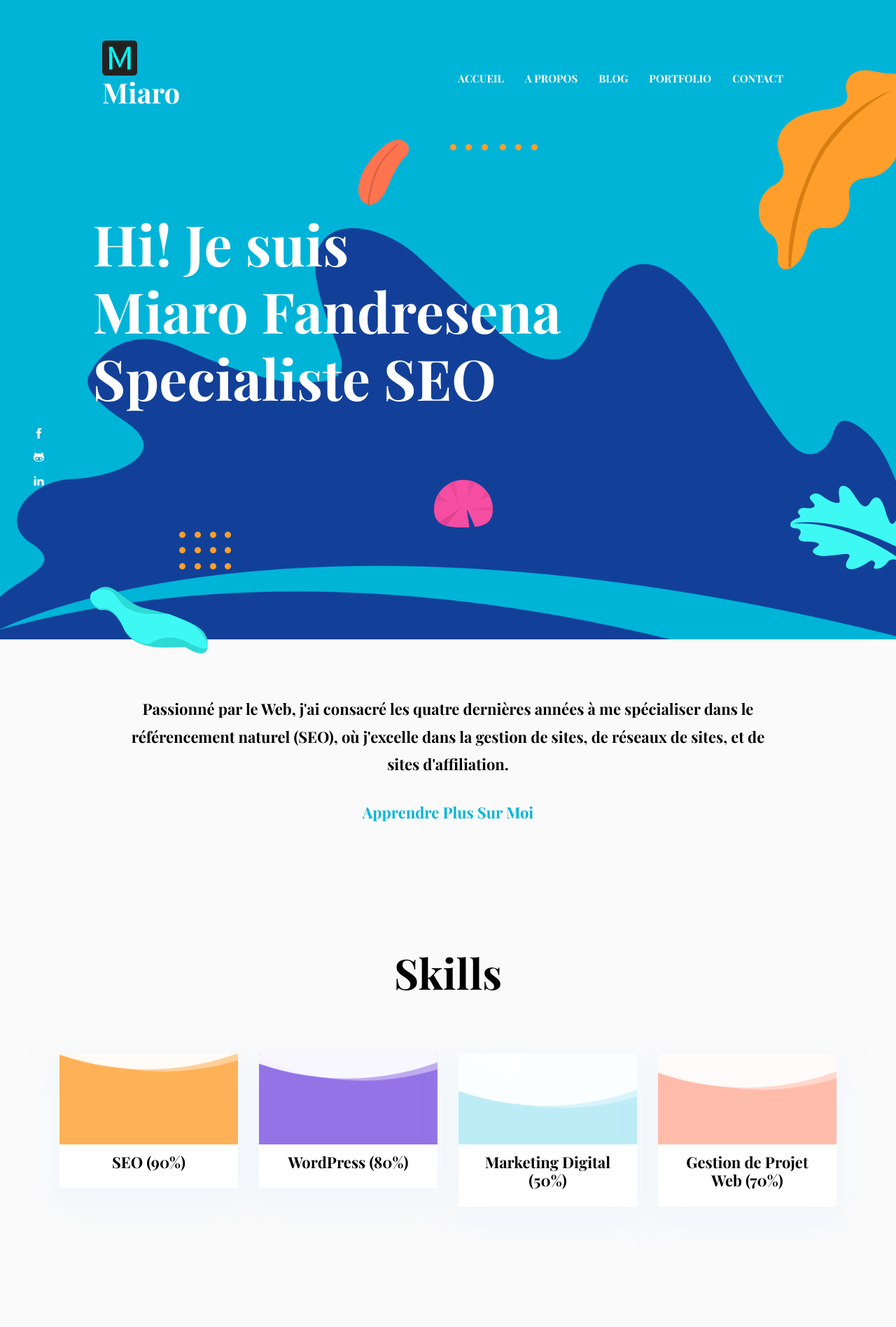
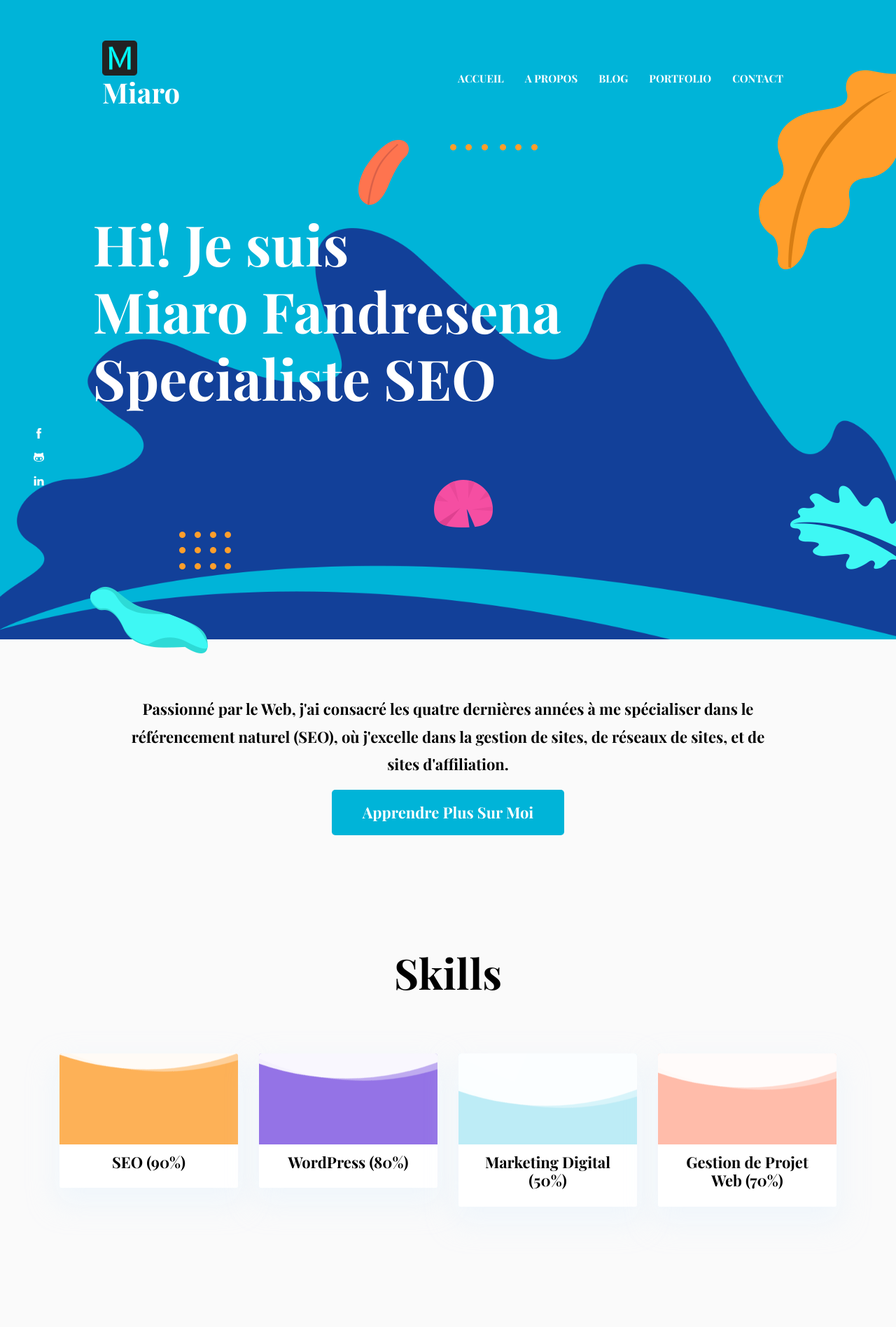
Before and after one commit to miarofandresena/miarofandresena.github.io, a Jekyll site: the page built from index.html, in a window 1280 px wide. Shown: the top 1897 px of the page at 70% size. Built offline with Jekyll 4.4.1, drawn with Linux system fonts in a browser that asks for light colours.

Commit message:
add button homepage

```diff
--- a/_includes/about-section.html
+++ b/_includes/about-section.html
@@ -4,7 +4,7 @@
     <div class="row">
       <div class="col-lg-10 mx-auto text-center">
         <p class="font-secondary paragraph-lg text-dark">{{ site.data.settings.blurb }}</p>
-        <a href="{{ site.data.settings.blurb-btn-link }}" class="btn btn-transparent">{{ site.data.settings.blurb-btn-name }}</a>
+        <a href="{{ site.data.settings.blurb-btn-link }}" class="btn btn-primary">{{ site.data.settings.blurb-btn-name }}</a>
       </div>
     </div>
   </div>
```
